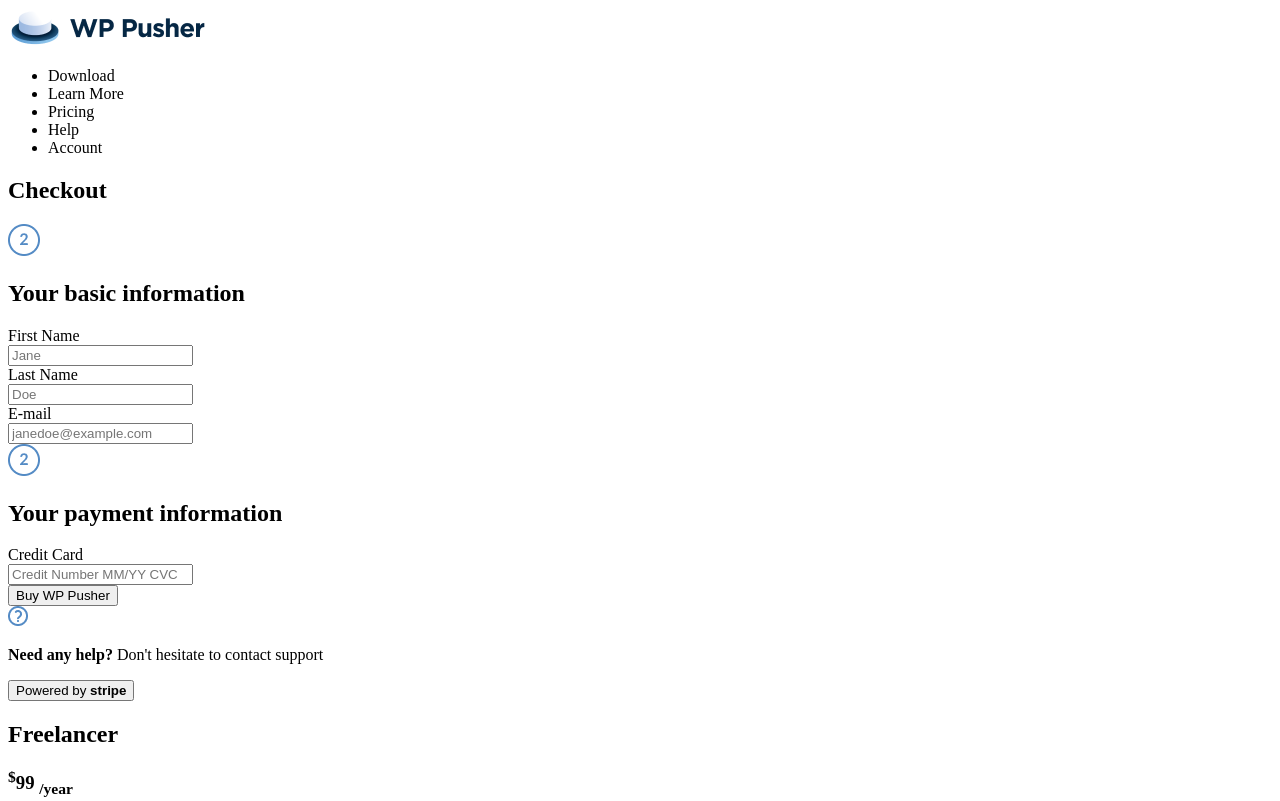
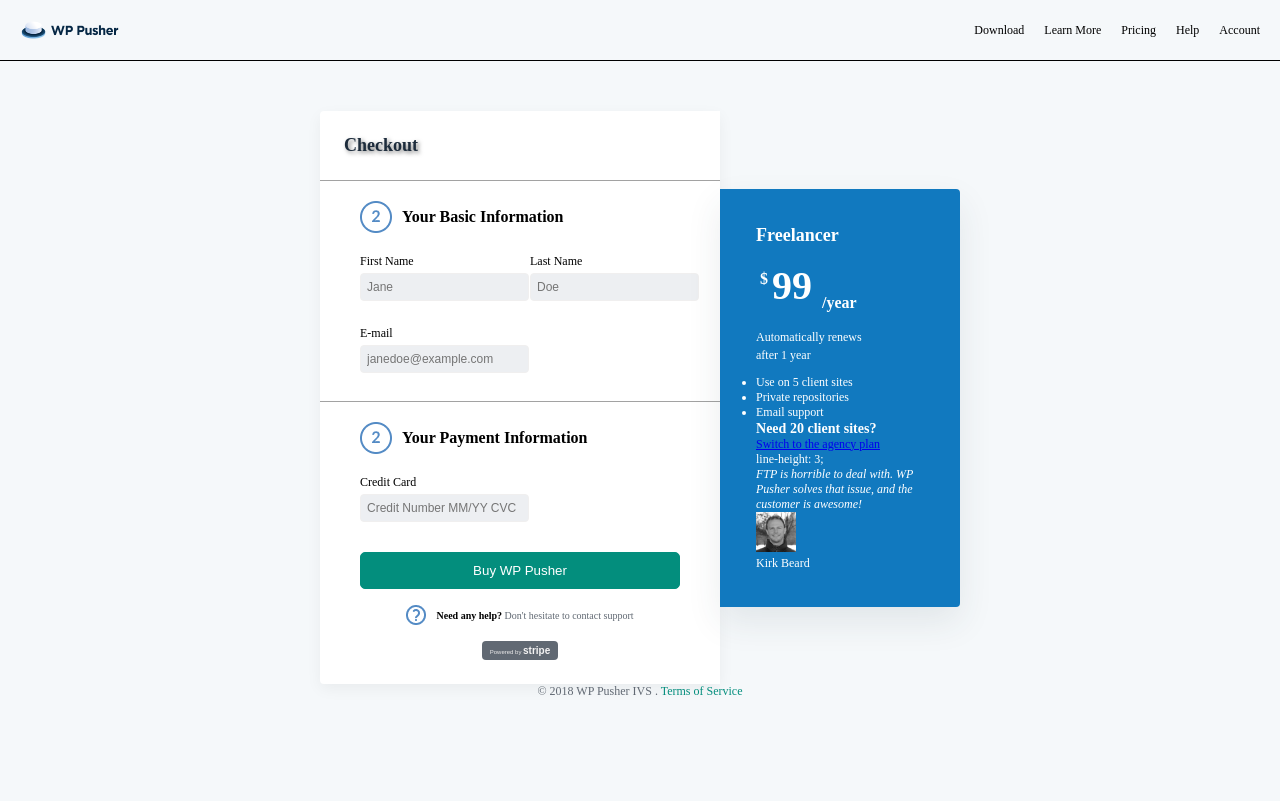
Before and after one commit to Adetokunmemunah/Myassignment, a plain HTML site: page WPPusher.html in a window 1280 px wide. Shown: the top 801 px of the page. Drawn offline with Linux system fonts and the light colour scheme.

Commit message:
Third commit

```diff
--- a/Stylesheet/SignupPage.css
+++ b/Stylesheet/SignupPage.css
@@ -2,26 +2,125 @@
   margin: 0;
   padding: 0;
   box-sizing: border-box;
+  /* font-size: 12px; */
 }
 
 main {
   display: flex;
-  justify-content: center;
+  justify-content: space-between;
   align-items: center;
   background-color: rgba(46, 196, 182, 0.08);
-  padding: 40px;
 }
 
 img {
-  width: 76px;
+  width: 80px;
   height: 80px;
+}
+
+#logosection {
+  max-width: 400px;
+  margin: 0 0 0 50px;
+}
+
+#logosection h1 {
+  padding: 12px 0;
 }
 
 #logosection p {
   color: #737373;
+  font-size: 16px;
+  line-height: 1.5;
 }
 
 #formsection {
+  margin: 50px 60px 50px 0;
+  border-radius: 6px 0px 0px 0px;
   background-color: #ffffff;
-  padding: 40px;
+  padding: 30px;
+  font-size: 12px;
+  box-shadow: 0px 4px 50px 0px #0408131a;
 }
+
+.formrow {
+  display: flex;
+  gap: 4%;
+  padding-bottom: 13px;
+}
+
+.inputfield {
+  display: flex;
+  flex-direction: column;
+  line-height: 0.7;
+  width: 50%;
+}
+
+.inputfieldset {
+  display: flex;
+  flex-direction: column;
+  line-height: 0.7;
+  width: 100%;
+}
+
+input,
+select {
+  padding: 6px;
+  border: 1px solid rgb(240, 239, 239);
+  border-radius: 4px;
+  background-color: rgb(255, 255, 255);
+  color: black;
+  box-sizing: border-box;
+  outline: none;
+  font-size: 12px;
+}
+
+input:hover {
+  border: 1px solid rgb(92, 92, 250);
+}
+
+select:hover {
+  border: 1px solid rgb(92, 92, 250);
+}
+
+button {
+  background-color: #2ec4b6;
+  color: white;
+  width: 100%;
+  padding: 10px 0;
+  border: 1px solid #2ec4b6;
+  border-radius: 3px;
+  outline: none;
+  box-shadow: 0px 10px 40px 0px #0000001a;
+}
+
+button:hover {
+  color: #2ec4b6;
+  background-color: #ffffff;
+  box-shadow: 0px 10px 40px 0px #0000001a;
+}
+
+footer {
+  text-align: center;
+}
+footer p {
+  font-size: 10px;
+  padding: 18px 0 0;
+}
+
+footer a {
+  font-size: 10px;
+  color: #2ec4b6;
+}
+
+@media (max-width: 768px) {
+  main {
+    flex-direction: column;
+  }
+
+  .formrow {
+    flex-direction: column;
+  }
+
+  .inputfield {
+    width: 100%;
+  }
+}
--- a/Stylesheet/WPPusher.css
+++ b/Stylesheet/WPPusher.css
@@ -0,0 +1,216 @@
+* {
+  margin: 0;
+  padding: 0;
+  box-sizing: border-box;
+}
+
+body {
+  background-color: #f5f8fa;
+  color: black;
+  font-size: 12px;
+}
+
+header {
+  padding: 10px 0;
+  border-bottom: 1px solid black;
+}
+
+nav {
+  display: flex;
+  justify-content: space-between;
+  align-items: center;
+  padding: 10px 20px;
+}
+
+nav img {
+  height: 20px;
+  width: 100px;
+}
+
+nav ul {
+  list-style: none;
+  display: flex;
+  gap: 20px;
+}
+
+nav ul li {
+  cursor: pointer;
+}
+
+main {
+  display: flex;
+  flex-wrap: wrap;
+  justify-content: center;
+  align-items: center;
+  margin-top: 50px;
+}
+
+#container1 {
+  background-color: #ffffff;
+  box-shadow: 0px 5px 15px 0px #0000000d;
+  /* max-width: 800px; */
+  height: fit-content;
+  border-top-left-radius: 4px;
+  border-bottom-left-radius: 4px;
+}
+
+.heading {
+  color: #1d2c3c;
+  border-bottom: 1px solid #a2a2a2;
+}
+
+.heading h1 {
+  text-shadow: 2px 2px 4px rgba(0, 0, 0, 0.5);
+  padding: 24px;
+}
+
+.iconContainer {
+  display: flex;
+  align-items: center;
+  text-transform: capitalize;
+  padding: 20px 40px 6px;
+}
+
+.iconContainer h2 {
+  padding-left: 10px;
+  font-size: 16px;
+}
+
+.information {
+  display: flex;
+  flex-wrap: wrap;
+  gap: 20px;
+  max-width: 400px;
+  padding: 10px 40px;
+  border-bottom: 1px solid #a2a2a2;
+}
+
+.detail {
+  flex: 1 1 40%;
+  min-width: 100px;
+  line-height: 2;
+}
+
+.eAddress {
+  margin-bottom: 18px;
+  line-height: 2;
+}
+
+input {
+  padding: 6px;
+  border: 1px solid rgb(240, 239, 239);
+  border-radius: 4px;
+  background-color: #edeff2;
+  color: black;
+  outline: none;
+  font-size: 12px;
+}
+
+input:hover {
+  border: 1px solid rgb(92, 92, 250);
+}
+
+.credit {
+  padding: 10px 40px;
+  line-height: 2;
+}
+
+.buyInformation {
+  display: flex;
+  flex-direction: column;
+  padding: 20px 40px 4px;
+}
+
+.buy {
+  background-color: #038e7d;
+  color: white;
+  border-radius: 5px;
+  border: 1px solid #038e7d;
+  padding: 10px;
+  margin-bottom: 0;
+}
+
+.icon2 {
+  display: flex;
+  justify-content: center;
+  align-items: center;
+  padding: 16px;
+}
+
+.icon2 p {
+  text-align: center;
+  font-size: 10px;
+  margin-left: 10px;
+  color: #616973;
+}
+
+.icon2 strong {
+  color: black;
+}
+
+.powered {
+  background-color: #616973;
+  color: #edecec;
+  border-radius: 4px;
+  border: none;
+  font-size: 6px;
+  padding: 4px 8px;
+  margin: 0 0 20px;
+}
+
+.powered strong {
+  font-size: 10px;
+  font-weight: 900;
+  color: #f4f3f3;
+}
+
+#container2 {
+  color: white;
+  background-color: #1179bf;
+  box-shadow: 0px 15px 35px 0px #2b404e18;
+  padding: 36px;
+  max-width: 240px;
+  min-width: 140px;
+  height: fit-content;
+  border-top-right-radius: 4px;
+  border-bottom-right-radius: 4px;
+}
+
+.subContent1 {
+  width: 120px;
+  height: 150px;
+}
+
+.subContent1 p {
+  line-height: 1.5;
+}
+
+.price-tag {
+  font-size: 2.5rem;
+  color: #ffffff;
+  padding: 16px 0;
+}
+
+.price-tag sup {
+  font-size: 1rem;
+  padding: 4px;
+}
+
+.price-tag sub {
+  font-size: 1rem;
+  padding-left: -4px;
+}
+
+.subContent2 {
+  list-style-type: chec;
+}
+
+footer {
+  text-align: center;
+  color: #616973;
+}
+
+footer a {
+  color: #038e7d;
+  text-decoration: none;
+}
```
